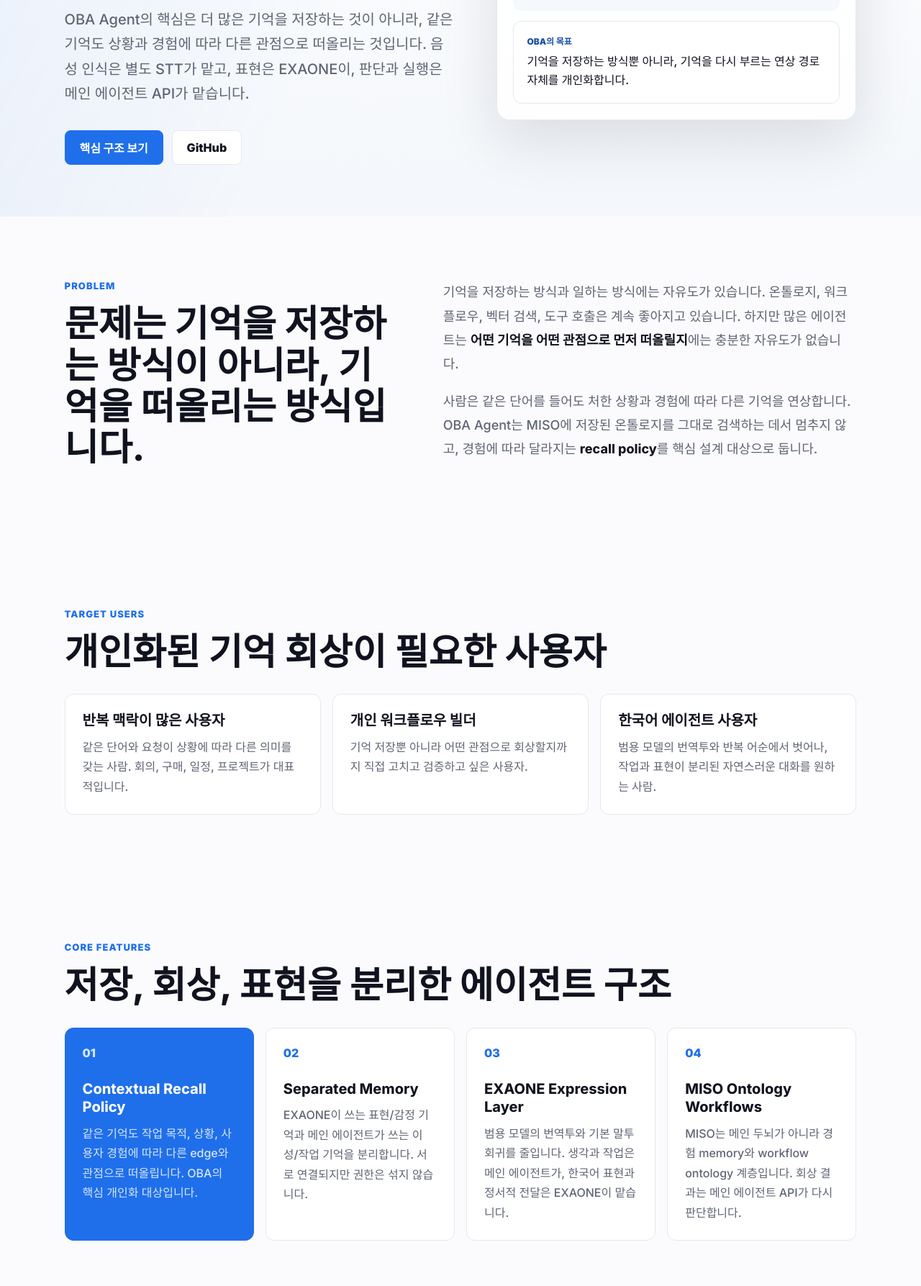
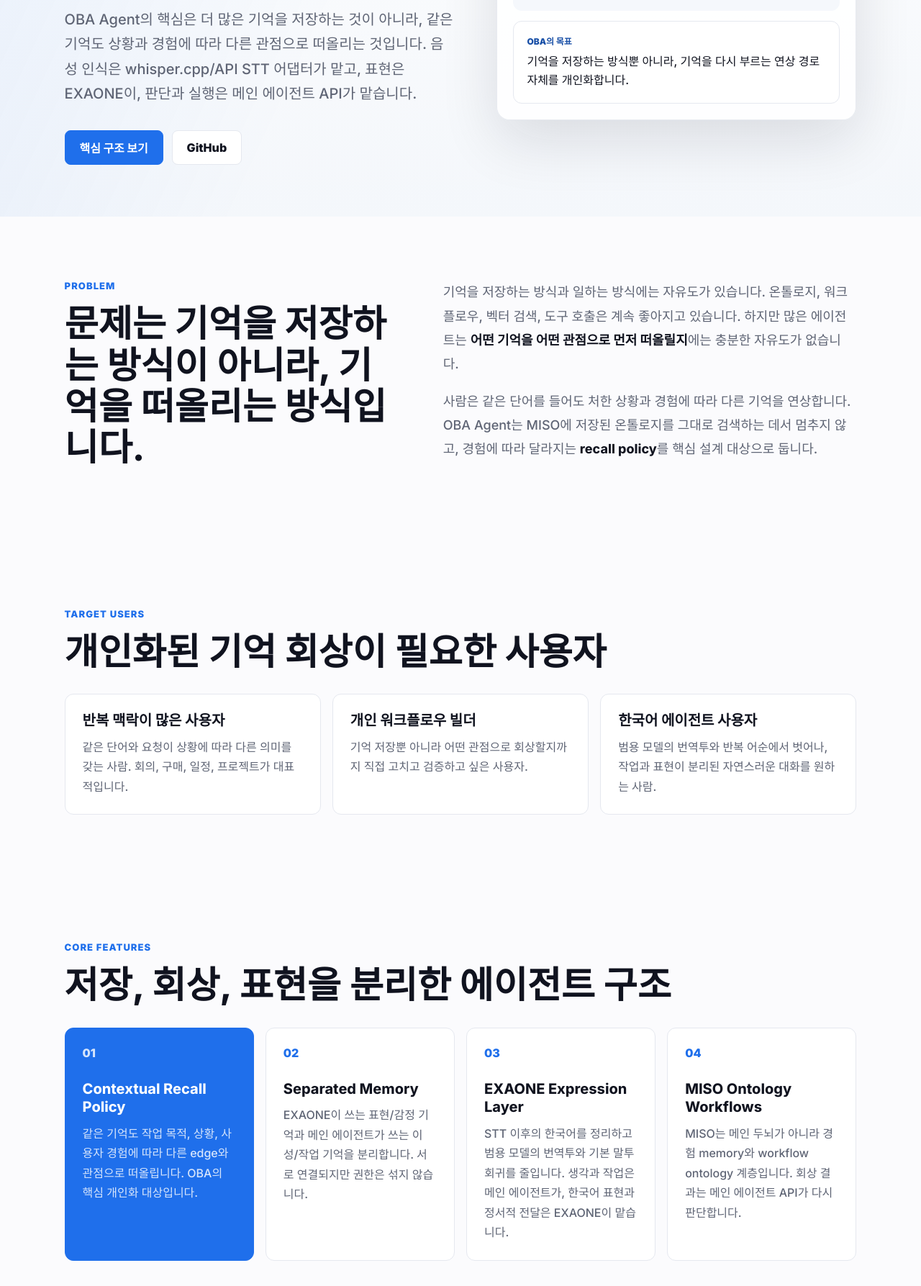
Before and after one commit to Eunho-J/oba-agent, a plain HTML site: page index.html in a window 1280 px wide. Shown: the part 533-2320 px from the top of the page at 72% size. Drawn offline with Linux system fonts and the light colour scheme.

Commit message:
Show Whisper as the speech input adapter
Update the public pitch so voice input is clearly handled by whisper.cpp or API STT before EXAONE expression and Main Agent reasoning.

Constraint: Public messaging must keep EXAONE separate from speech recognition.

Rejected: Presenting whisper.cpp as mandatory on every platform | Android should remain free to use API or server STT first.

Confidence: high

Scope-risk: narrow

Directive: Keep future landing-page copy aligned with the STT -> EXAONE -> Main Agent API layering.

Tested: Browser DOM check on http://127.0.0.1:4174/; git diff --check

Not-tested: GitHub Pages CDN refresh after push

```diff
--- a/index.html
+++ b/index.html
@@ -37,7 +37,8 @@
           <h1>기억을 저장하는 AI에서, 기억을 떠올리는 AI로</h1>
           <p class="hero-text">
             OBA Agent의 핵심은 더 많은 기억을 저장하는 것이 아니라, 같은 기억도 상황과 경험에 따라
-            다른 관점으로 떠올리는 것입니다. 음성 인식은 별도 STT가 맡고, 표현은 EXAONE이, 판단과 실행은 메인 에이전트 API가 맡습니다.
+            다른 관점으로 떠올리는 것입니다. 음성 인식은 whisper.cpp/API STT 어댑터가 맡고,
+            표현은 EXAONE이, 판단과 실행은 메인 에이전트 API가 맡습니다.
           </p>
           <div class="hero-actions" aria-label="주요 링크">
             <a class="button primary" href="#features">핵심 구조 보기</a>
@@ -137,7 +138,7 @@
             <span class="number">03</span>
             <h3>EXAONE Expression Layer</h3>
             <p>
-              범용 모델의 번역투와 기본 말투 회귀를 줄입니다. 생각과 작업은 메인 에이전트가,
+              STT 이후의 한국어를 정리하고 범용 모델의 번역투와 기본 말투 회귀를 줄입니다. 생각과 작업은 메인 에이전트가,
               한국어 표현과 정서적 전달은 EXAONE이 맡습니다.
             </p>
           </article>
@@ -175,6 +176,10 @@
         <p class="section-kicker">API & Tech Stack</p>
         <h2>작게 시작해서 필요한 도구만 붙이는 구성</h2>
         <div class="stack-grid">
+          <div class="stack-item">
+            <span>Speech To Text</span>
+            <strong>whisper.cpp · API STT Adapter</strong>
+          </div>
           <div class="stack-item">
             <span>Text Expression</span>
             <strong>EXAONE 4.0 1.2B</strong>
```
Also changed, not shown: README.md.
